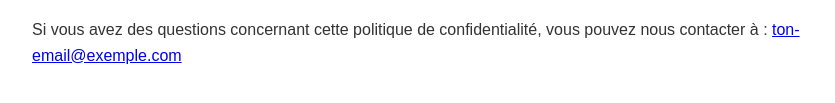
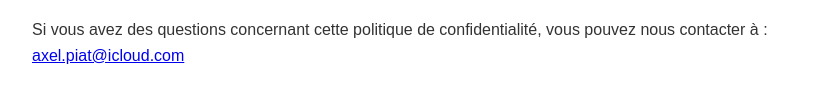
Before and after one commit to OrAxelerator/OrAxelerator.github.io, a plain HTML site: page index.html in a window 1280 px wide. Shown: the part 743-846 px from the top of the page, 208-1043 px from the left. Drawn offline with Linux system fonts and the light colour scheme.

Commit message:
index.html

```diff
--- a/index.html
+++ b/index.html
@@ -46,6 +46,6 @@
     <p>Nous ne partageons aucune donnée avec des services tiers ou des partenaires.</p>
 
     <h2><span class="emoji">❓</span>Contact</h2>
-    <p>Si vous avez des questions concernant cette politique de confidentialité, vous pouvez nous contacter à : <a href="mailto:ton-email@exemple.com">ton-email@exemple.com</a></p>
+    <p>Si vous avez des questions concernant cette politique de confidentialité, vous pouvez nous contacter à : <a href="mailto:ton-email@exemple.com">axel.piat@icloud.com</a></p>
 </body>
 </html>
```
